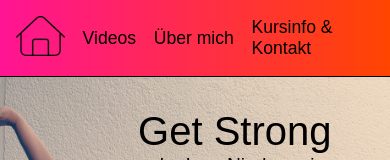
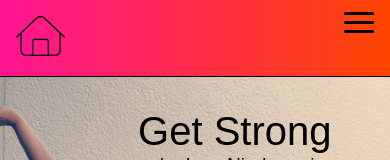
Before and after one commit to Ines2108/strongnation, a Nuxt app: page / in a window 390 px wide. Shown: the top 160 px of the page. Built offline with nearby package versions, Linux system fonts and the light colour scheme.

Commit message:
Make topheader resonsive

```diff
--- a/components/TopHeader.vue
+++ b/components/TopHeader.vue
@@ -1,8 +1,14 @@
 <template>
   <div class="top-header">
+    <div class="toggle-button" type="button" @click.native="linkVisible= true">
+      <span class="bar"></span>
+      <span class="bar"></span>
+      <span class="bar"></span>
+    </div>
     <nuxt-link class="logo" to="/">
       <img src="../assets/homebutton.png" height="40" width="49">
     </nuxt-link>
+    <div v-if="linkVisible" class="navbar" type="button" @close="close">
       <nuxt-link class="link" to="videos">
       Videos
       </nuxt-link>
@@ -13,10 +19,19 @@
       Kursinfo & Kontakt
       </nuxt-link>
     </div>
+  </div>
 </template>
 
 <script>
 export default {
+  data: () => ({
+    linkVisible: true
+  }),
+  methods: {
+    close () {
+      this.linkVisible = false
+    }
+  },
   name: 'TopHeader'
 }
 </script>
@@ -30,10 +45,43 @@ export default {
   padding: 1em;
   border-bottom: 1px solid black;
 }
+.navbar {
+  display: flex;
+}
 .link {
   color: black;
   text-decoration: none;
   margin-left: 1em;
   font-size: 1.1em;
 }
+.toggle-button {
+  position: absolute;
+  top: 0.75em;
+  right: 1em;
+  display: none;
+  flex-direction: column;
+  justify-content: space-between;
+  width: 30px;
+  height: 21px;
+  cursor: pointer;
+}
+.toggle-button .bar {
+  height: 3px;
+  width: 100%;
+  background-color: black;
+  border-radius: 10px;
+}
+
+@media (max-width: 480px) {
+  .toggle-button {
+    display: flex;
+  }
+  .link {
+    display: none;
+    padding: 0.5em;
+  }
+  .navbar {
+    flex-direction: column;
+  }
+}
 </style>
```
Lines whose indentation alone changed are shown as unchanged.
